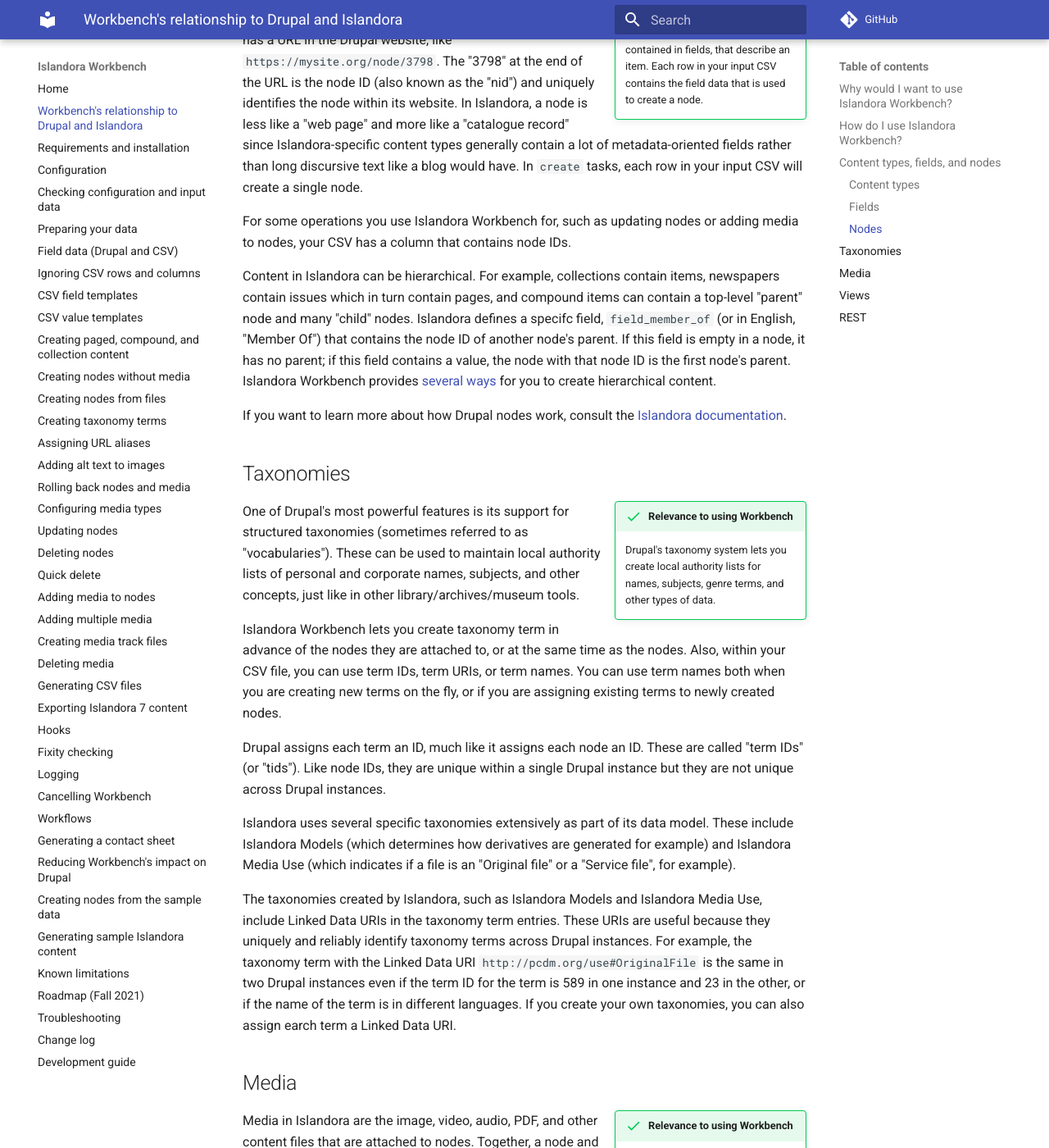
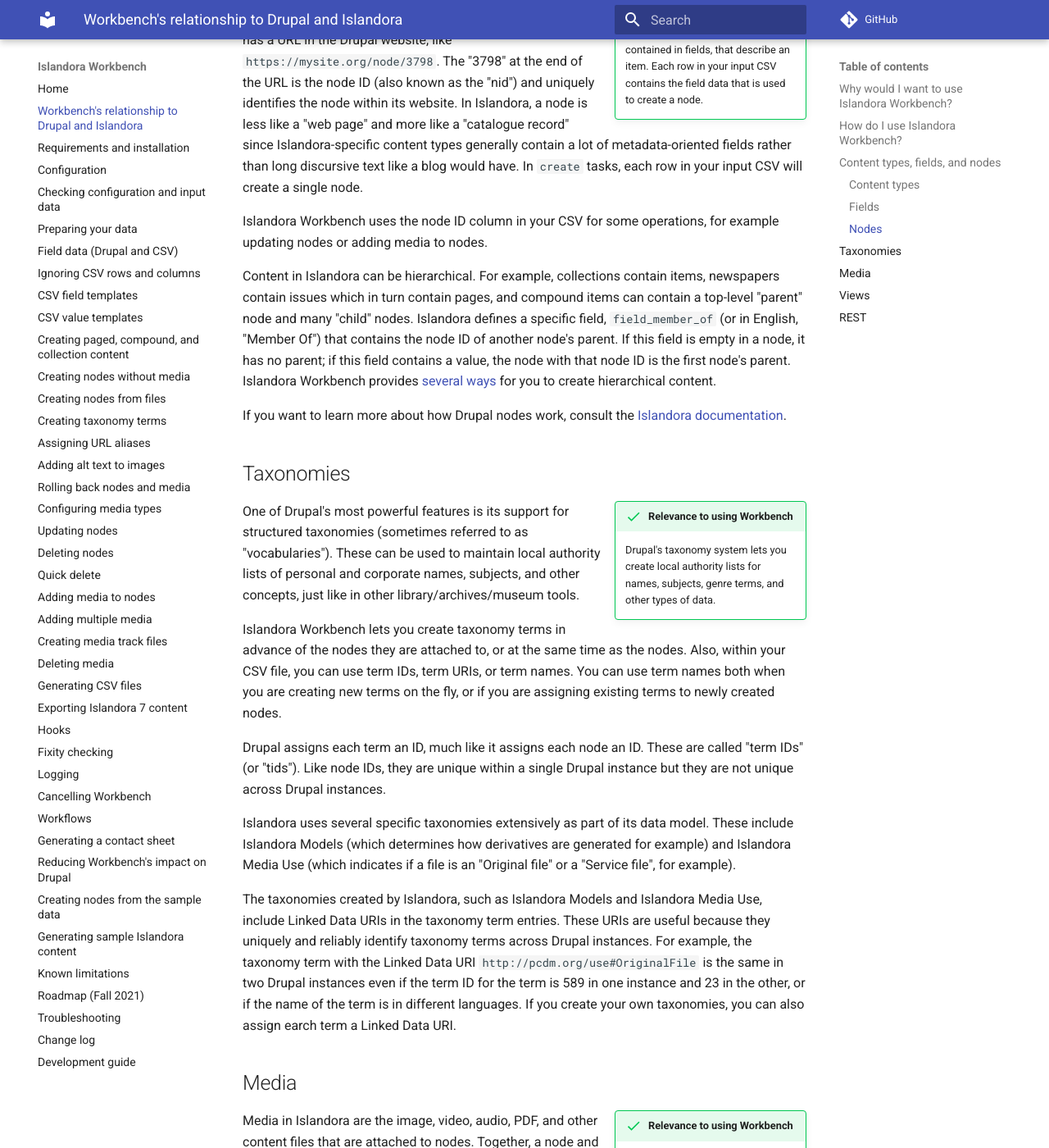
Before and after one commit to mjordan/islandora_workbench_docs, an MkDocs documentation site: the page built from docs/drupal_and_workbench.md, in a window 1280 px wide and 1400 px high, scrolled down 5213 px. Shown: the whole window at 82% size. Built offline with MkDocs 1.6.1 and Material for MkDocs 9.7.7, drawn with Linux system fonts in a browser that asks for light colours; comment, search, counter and statistics services are not loaded; some of the changed text lies outside the part shown.

Commit message:
Some misc updates.

```diff
--- a/docs/drupal_and_workbench.md
+++ b/docs/drupal_and_workbench.md
@@ -38,7 +38,7 @@
 !!! success inline end "Relevance to using Workbench"
     It is *very* important to run `--check` before you commit to having Workbench add content to your Drupal. Doing so lets Workbench find issues with your configuration and input CSV and files. See the "[Checking configuration and input data](/islandora_workbench_docs/check/)" documentation for a complete list of the things `--check` looks for.
 
-When you have all these things ready, you tell Workbench to "check" your configuration and input data:
+When you have all these things ready, you tell Workbench to "check" your input data and configuration:
 
 `./workbench --config test.yml --check`
 
@@ -112,9 +112,9 @@
 
 Think of a "node" as a specific page in a Drupal website. Every node has a content type (e.g. "Article" or "Repository Item") containing content in the fields defined by its content type. It has a URL in the Drupal website, like `https://mysite.org/node/3798`. The "3798" at the end of the URL is the node ID (also known as the "nid") and uniquely identifies the node within its website. In Islandora, a node is less like a "web page" and more like a "catalogue record" since Islandora-specific content types generally contain a lot of metadata-oriented fields rather than long discursive text like a blog would have. In `create` tasks, each row in your input CSV will create a single node.
 
-For some operations you use Islandora Workbench for, such as updating nodes or adding media to nodes, your CSV has a column that contains node IDs.
+Islandora Workbench uses the node ID column in your CSV  for some operations, for example updating nodes or adding media to nodes.
 
-Content in Islandora can be hierarchical. For example, collections contain items, newspapers contain issues which in turn contain pages, and compound items can contain a top-level "parent" node and many "child" nodes. Islandora defines a specifc field, `field_member_of` (or in English, "Member Of") that contains the node ID of another node's parent. If this field is empty in a node, it has no parent; if this field contains a value, the node with that node ID is the first node's parent. Islandora Workbench provides [several ways](https://mjordan.github.io/islandora_workbench_docs/paged_and_compound/) for you to create hierarchical content.
+Content in Islandora can be hierarchical. For example, collections contain items, newspapers contain issues which in turn contain pages, and compound items can contain a top-level "parent" node and many "child" nodes. Islandora defines a specific field, `field_member_of` (or in English, "Member Of") that contains the node ID of another node's parent. If this field is empty in a node, it has no parent; if this field contains a value, the node with that node ID is the first node's parent. Islandora Workbench provides [several ways](https://mjordan.github.io/islandora_workbench_docs/paged_and_compound/) for you to create hierarchical content.
 
 If you want to learn more about how Drupal nodes work, consult the [Islandora documentation](https://islandora.github.io/documentation/concepts/node-concepts/).
 
@@ -125,7 +125,7 @@
 
 One of Drupal's most powerful features is its support for structured taxonomies (sometimes referred to as "vocabularies"). These can be used to maintain local authority lists of personal and corporate names, subjects, and other concepts, just like in other library/archives/museum tools.
 
-Islandora Workbench lets you create taxonomy term in advance of the nodes they are attached to, or at the same time as the nodes. Also, within your CSV file, you can use term IDs, term URIs, or term names. You can use term names both when you are creating new terms on the fly, or if you are assigning existing terms to newly created nodes.
+Islandora Workbench lets you create taxonomy terms in advance of the nodes they are attached to, or at the same time as the nodes. Also, within your CSV file, you can use term IDs, term URIs, or term names. You can use term names both when you are creating new terms on the fly, or if you are assigning existing terms to newly created nodes.
 
 Drupal assigns each term an ID, much like it assigns each node an ID. These are called "term IDs" (or "tids"). Like node IDs, they are unique within a single Drupal instance but they are not unique across Drupal instances.
 
```
Also changed, not shown: other parts of docs/drupal_and_workbench.md (+2 -2 lines), docs/changelog.md (+4 -1 lines), docs/preparing_data.md (+4 -1 lines).
